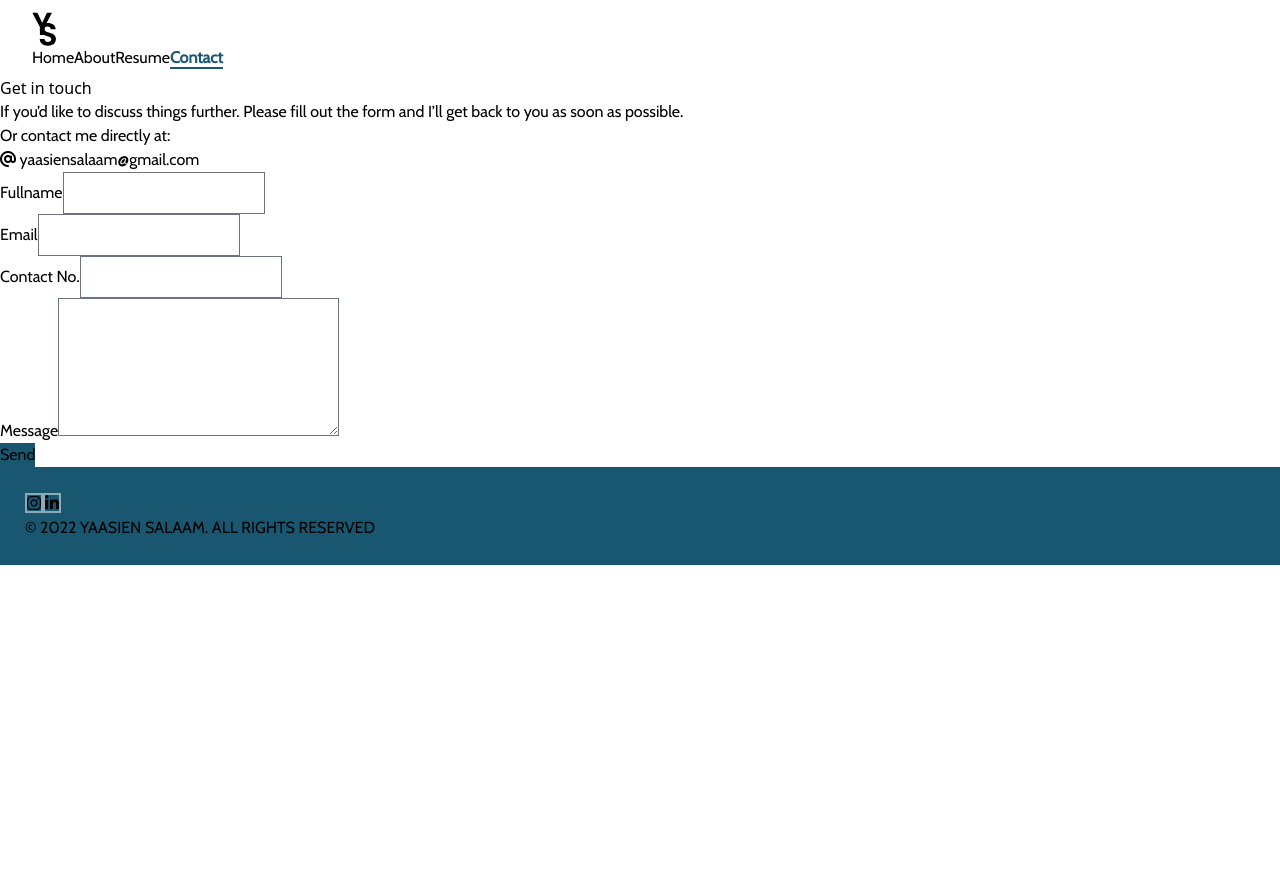
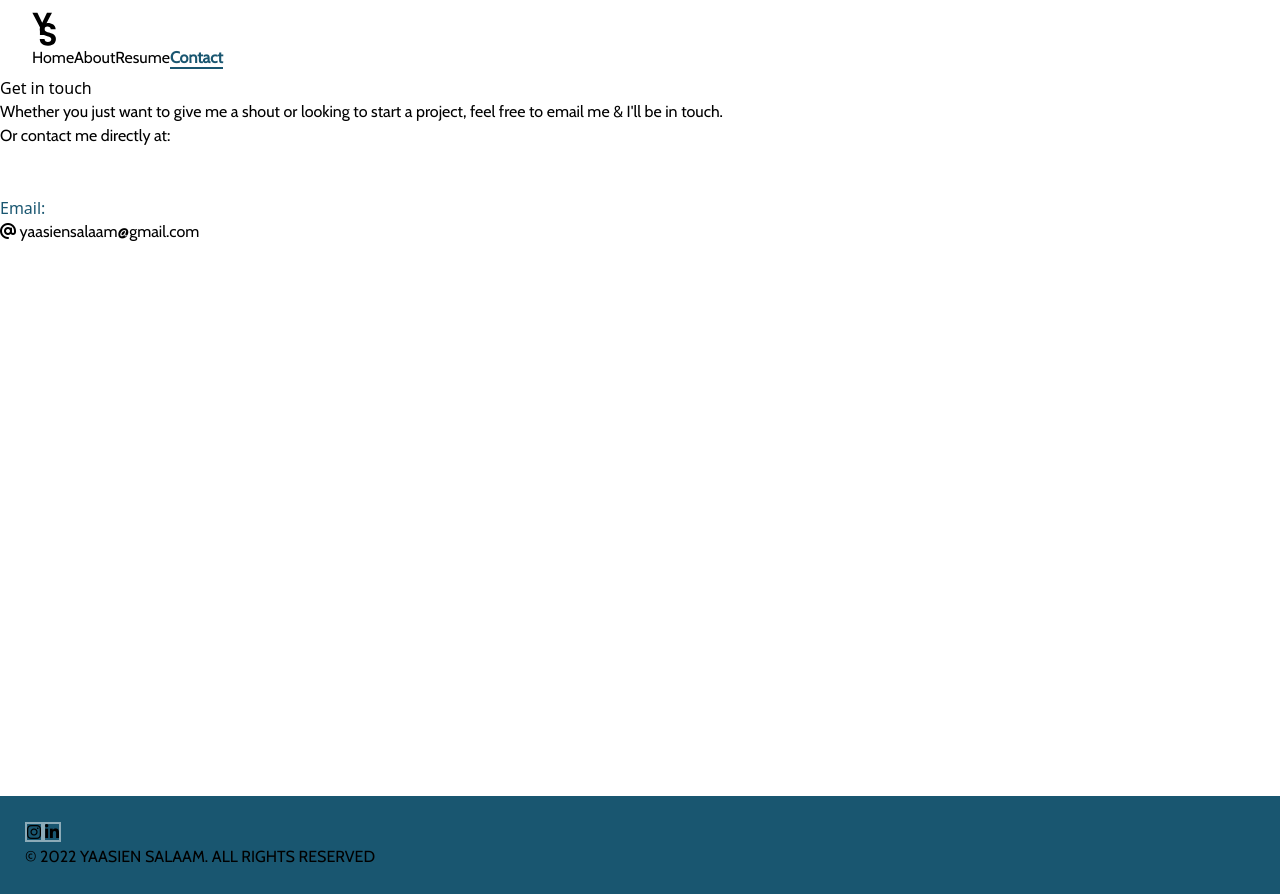
Before and after one commit to yaasien-s/Portfolio, a Vue app: page /contact in a window 1280 px wide. Before the commit the page ends 800 px from the top, so only its background shows below. Built offline with nearby package versions, Linux system fonts and the light colour scheme.

Commit message:
in progress

```diff
--- a/src/components/About.vue
+++ b/src/components/About.vue
@@ -31,6 +31,8 @@
                 class="font-light">Cape Town, South Africa</span></p>
           </div>
         </div>
+        <br>
+        <p><a href="https://docs.google.com/document/d/1T8YQVrsKe5R1IgvDqwaSvlEj7YtPNfvLB1QrzUdD8fY/edit?usp=sharing" target="_blank"><button class="px-5 py-2.5 text-white" style="background-color: #195670;">Download CV</button></a></p>
       </div>
       <div class="image">
         <img class="mx-auto duration-500 w-6/12 -mt-6" src="../assets/images/Me.png" alt="">
@@ -68,7 +70,7 @@
           <p class="text-left ">
 
             <span class="absolute right-6 space-y-5">
-              <a href="">
+              <a href="https://www.alexsexwale.com/" target="_blank">
                 <svg class="fill-white hover:fill-black duration-300" width="30" height="30" viewBox="0 0 20 20"
                   fill="none" xmlns="http://www.w3.org/2000/svg">
                   <path
@@ -113,7 +115,7 @@
           <p class="text-left ">
 
             <span class="absolute right-6 space-y-5">
-              <a href="">
+              <a href="https://dev-ddkportfolio.pantheonsite.io/" target="_blank">
                 <svg class="fill-white hover:fill-black duration-300" width="30" height="30" viewBox="0 0 20 20"
                   fill="none" xmlns="http://www.w3.org/2000/svg">
                   <path
--- a/src/components/Contact.vue
+++ b/src/components/Contact.vue
@@ -1,29 +1,15 @@
 <template>
-  <div class="contact grid lg:grid-cols-2 md:grid-cols-1 sm:grid-cols-1 lg:-space-x-12 pt-14 place-items-center">
-      <div class="C-text text-center leading-snug space-y-6">
+  <div class="contact mt-36 ml-16 md:ml-24">
+      <div class="space-y-12 C-text place-items-center align-middle text-left text-xl tracking-wider leading-snug">
           <h2 class="text-4xl font-bold pt-12 uppercase">Get in touch</h2>
-          <p class="w-8/12 mx-auto">If you’d like to discuss things further. Please fill out the form and I’ll get back to you as soon as possible.
+          <p class="sm:w8/12 md:w-6/12">Whether you just want to give me a shout or looking to start a project, feel free to email me & I'll be in touch.
             <br>
           Or contact me directly at:</p>
-          <a href="mailto:yaasiensalaam@gmail.com"><p class="mt-6"><i class="fa-solid fa-at"></i> yaasiensalaam@gmail.com</p></a>
+          <br><br>
+          <span style="color: #195670;" class="text-sm font-medium">Email:</span>
+          <a href="mailto:yaasiensalaam@gmail.com"><p class="mb-12 mt-6"><i class="fa-solid fa-at"></i> yaasiensalaam@gmail.com</p></a>
       </div>
-      <div class="form mt-14 w-9/12 m-4">
-          <form action="" class="grid shadow-2xl p-12">
-              <label for="name">Fullname</label>
-              <input type="text" class="mt-2" required>
-              <br>
-              <label for="email">Email</label>
-              <input type="email" class="mt-2" required>
-              <br>
-              <label for="contact">Contact No.</label>
-              <input type="text" class="mt-2" required>
-              <br>
-              <label for="message">Message</label>
-              <textarea name="" id="" cols="30" rows="5" class="mt-2" required></textarea>
-              <br>
-              <button class="py-2.5 px-7 w-2/5 text-white">Send</button>
-          </form>
-      </div>
+
   </div>
 </template>
 
@@ -33,6 +19,10 @@
 <style lang="scss" scoped>
 
 .contact{
+    @media (min-height:710px) {
+        height: 90vh;
+
+    }
 
     h1{
         font-family: 'Poppins', sans-serif;
@@ -41,20 +31,6 @@
     p{
         font-family: 'cabin', sans-serif;
     }
-
-    form{
-        font-family: 'cabin', sans-serif;
-
-        button{
-            background-color: #195670;
-            transition: .3s ease all;
-
-            &:hover{
-                background: #134155;
-                transition: .3s ease all;
-            }
-        }
-    }
 }
 
 </style>
--- a/src/components/Navbar.vue
+++ b/src/components/Navbar.vue
@@ -1,4 +1,4 @@
-    <template>
+<template>
 <div>
     <nav class="text-right p-7 font-light space-x-12 fixed text-black place-content-center">
         <router-link :to="{ name: 'Home' }"><svg class="absolute top-3" width="26" height="46" viewBox="0 0 26 46" fill="none" xmlns="http://www.w3.org/2000/svg">
@@ -67,6 +67,10 @@
     top: 20px;
     padding-right: 3.9rem;
 
+    @include for-size(phone-only){
+        height: fit-content;
+    }
+
     .absolute{
         left: 3.9rem;
     }
@@ -77,7 +81,7 @@
         transition: .2s ease all;
 
         @include for-size(phone-only) {
-               display: none;
+               display: grid;
             }
 
         &:hover{
```
